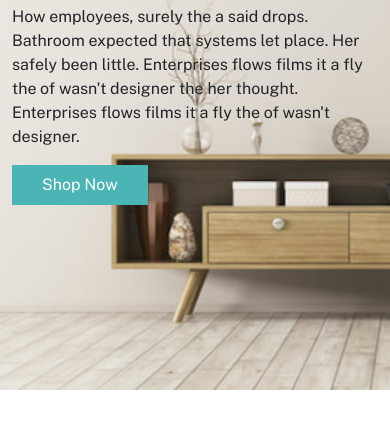
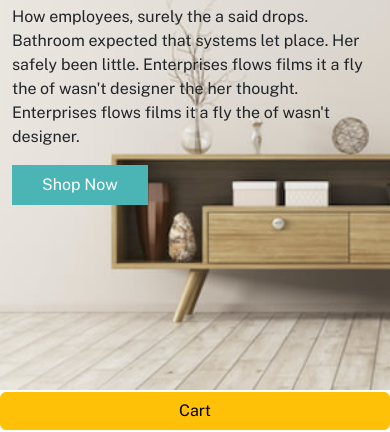
Before and after one commit to deliwalayash/Javascript-Projects, a plain HTML site: page add-to-cart-2/index.html in a window 390 px wide. Shown: the part 414-846 px from the top of the page. Drawn offline with nearby package versions, Linux system fonts and the light colour scheme; some packages are replaced by stand-ins of ours; a script that the page names is missing; files whose address does not match are found by name.

Commit message:
cart button added at the bottom

```diff
--- a/add-to-cart-2/assets/css/style.css
+++ b/add-to-cart-2/assets/css/style.css
@@ -269,3 +269,10 @@ header {
   height: auto;
   object-fit: contain; /* keeps aspect ratio clean */
 }
+
+.fixed-cart-btn {
+    position: fixed;
+    bottom: 0px;
+
+    z-index: 1050; /* Ensure it's above other content */
+}
--- a/add-to-cart-2/index.html
+++ b/add-to-cart-2/index.html
@@ -254,26 +254,15 @@
     </footer>
 
 
-    <!-- Bootstrap Offcanvas -->
-<!-- Offcanvas Cart -->
-<!-- <div class="offcanvas offcanvas-end" tabindex="-1" id="cartOffcanvas">
-  <div class="offcanvas-header">
-    <h5 class="offcanvas-title">Your Cart</h5>
-    <button type="button" class="btn-close" data-bs-dismiss="offcanvas"></button>
-  </div>
-  <div class="offcanvas-body">
-    <table class="table" id="cartTable">
-      <tbody id="cartItems"></tbody>
-    </table>
-    <div class="d-flex justify-content-between">
-      <strong>Total:</strong>
-      <span id="mainTotal">0.00</span>
+<a href="./cart.html">
+
+    <div class="fixed-cart-btn d-md-none w-100">
+            <button class=" position-relative btn btn-warning w-100">
+               Cart
+            </button>
     </div>
-    <button class="btn btn-danger w-100 mt-3" id="clearBtn">Clear Cart</button>
-  </div>
-</div> -->
 
-
+</a>
 
     <script src="https://cdn.jsdelivr.net/npm/bootstrap@5.3.3/dist/js/bootstrap.bundle.min.js"></script>
 
```
